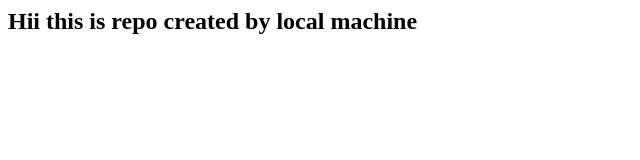
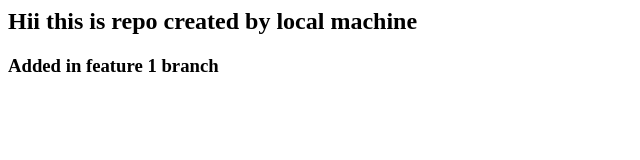
Before and after one commit to codewithbsk/localRepo, a plain HTML site: page index.html in a window 1280 px wide. Shown: the whole page, without its empty margins (0-640 px from the left). Drawn offline with Linux system fonts and the light colour scheme.

Commit message:
add feature branch

```diff
--- a/index.html
+++ b/index.html
@@ -1,3 +1,6 @@
 <h2>
     Hii this is repo created by local machine
+    <h3>
+        Added in feature 1 branch
+    </h3>
 </h2>
```
